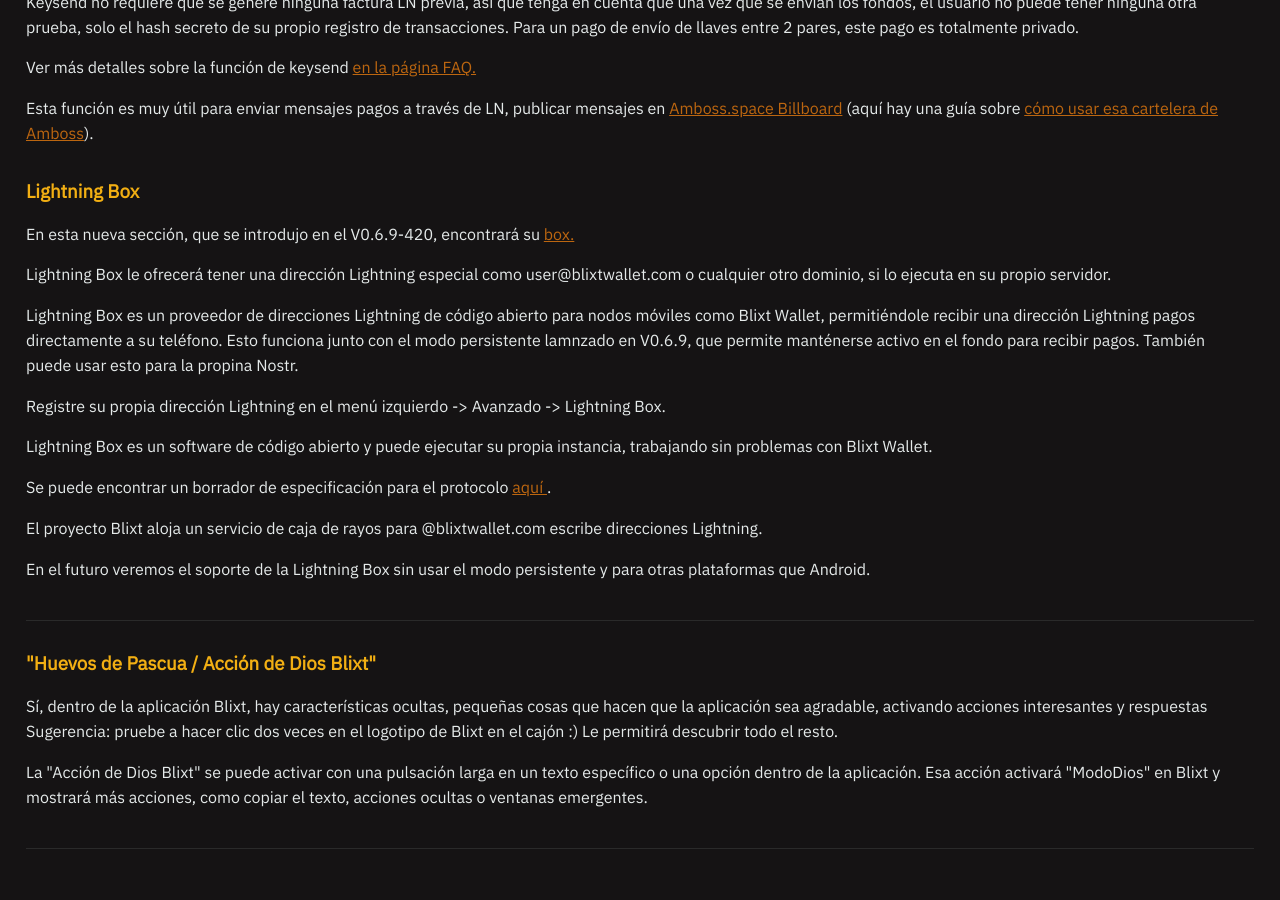
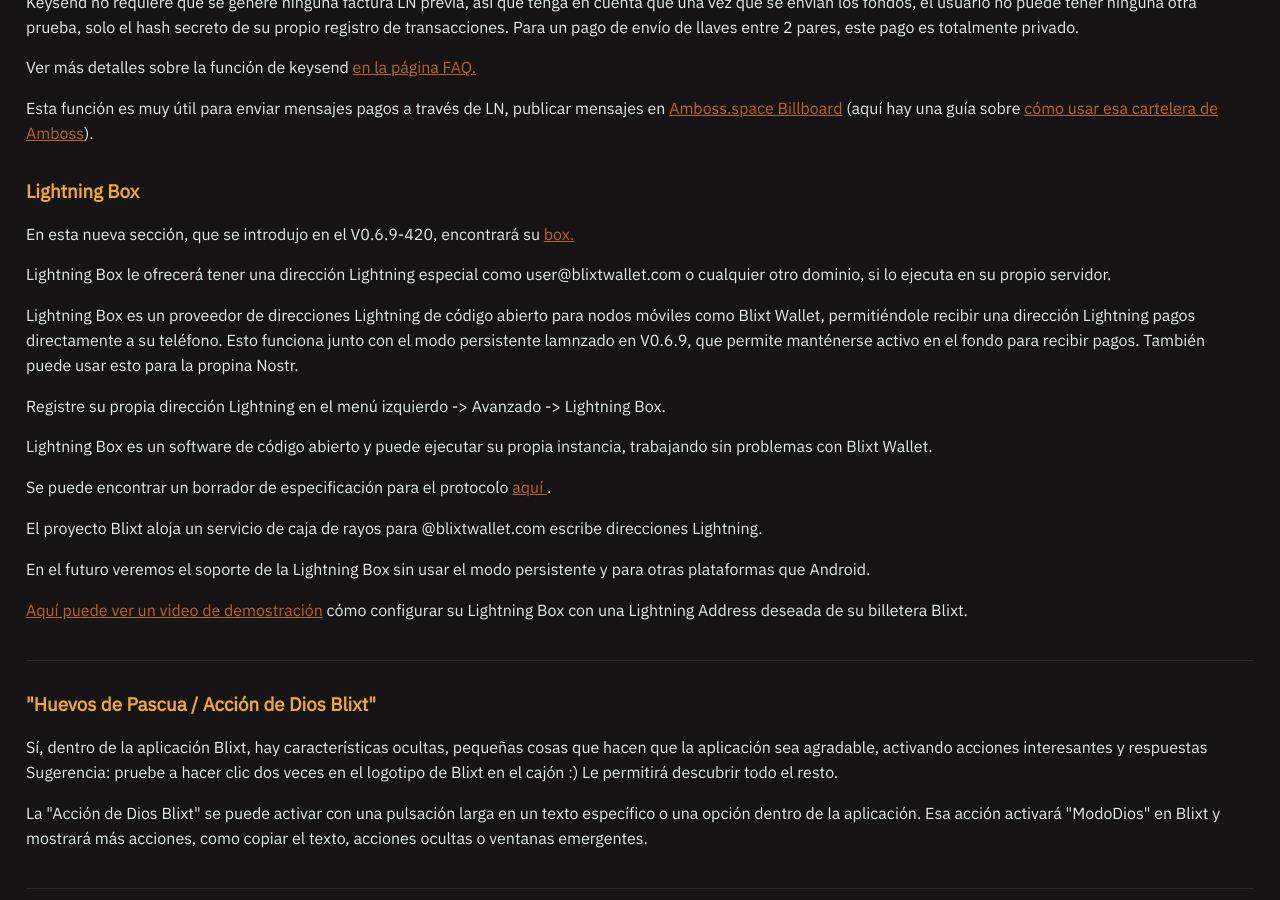
Before and after one commit to BlixtWallet/blixtwallet.github.io, a Jekyll site: the page built from features_es.html, in a window 1280 px wide and 900 px high, scrolled down 19728 px. Built offline with Jekyll 4.4.1, drawn with Linux system fonts in a browser that asks for light colours; before the commit the page ends 20588 px from its top, so only the background shows below that.

Commit message:
add video demo LN box

```diff
--- a/features.html
+++ b/features.html
@@ -537,6 +537,7 @@
       <p>A draft specification for the protocol can be found <a href="https://github.com/hsjoberg/blips/blob/lnurl-forwarding/blip-lnurlforward.md">here</a>.</p>
       <p>The Blixt Project hosts a Lightning Box service for @blixtwallet.com type Lightning Addresses.</p>
       <p>In the future we will look at Lightning Box support without using Persistent mode and for other platforms than Android.</p>
+      <p><a href="assets/images/blixt-ln-box-setup.mp4">Here you can see a demo video</a> how to setup your Lightning Box with a desired Lightning Address fro your Blixt wallet.</p>
   </section>
 
   <section id="blixt-eggs">
--- a/features_es.html
+++ b/features_es.html
@@ -645,6 +645,8 @@
     <p>Se puede encontrar un borrador de especificación para el protocolo <a href="https://github.com/hsjoberg/blips/blob/lnurl-forwarding/blip-lnurlforward.md"> aquí </a>.<p>
     <P>El proyecto Blixt aloja un servicio de caja de rayos para @blixtwallet.com escribe direcciones Lightning.</p>
     <p>En el futuro veremos el soporte de la Lightning Box sin usar el modo persistente y para otras plataformas que Android.</p>
+    <p><a href="assets/images/blixt-ln-box-setup.mp4">Aquí puede ver un video de demostración</a> cómo configurar su Lightning Box
+       con una Lightning Address deseada de su billetera Blixt.</p>
   </section>
 
   <section id="blixt-especiales">
```
